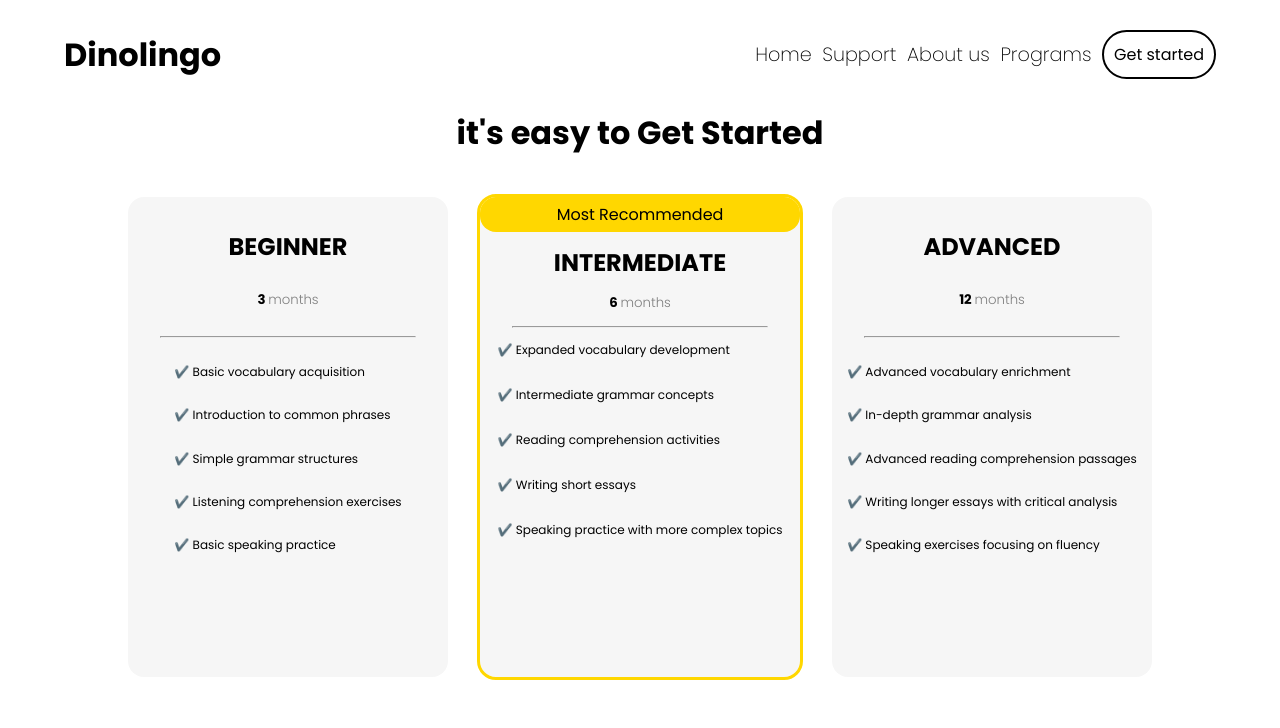
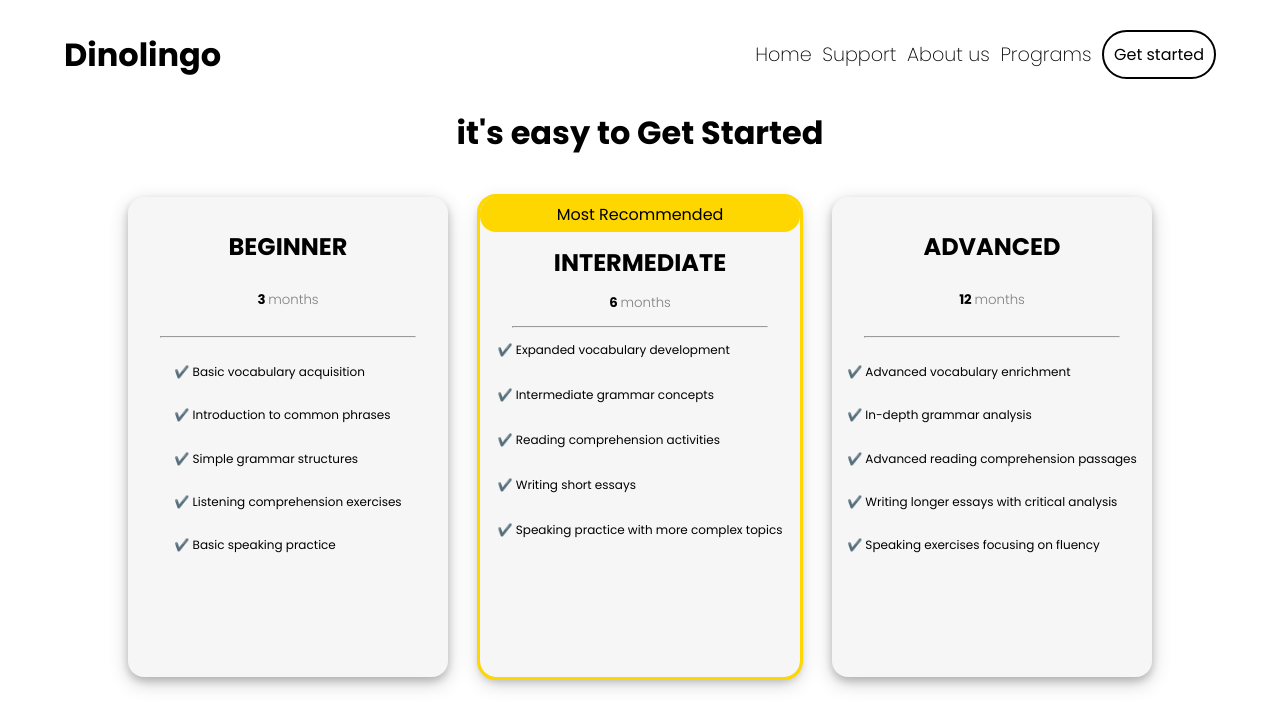
Before and after one commit to Oreniscool/Hack-n-Code, a React (Vite) app in the folder client/: page /programs in a window 1280 px wide. Shown: the top 728 px of the page. Built offline with nearby package versions, Linux system fonts and the light colour scheme; a web font is replaced by a local one.

Commit message:
added shadow and bugs

```diff
--- a/client/src/styles/Programs.css
+++ b/client/src/styles/Programs.css
@@ -16,6 +16,7 @@
   justify-content: space-between;
   align-items: center;
   opacity: 0;
+  box-shadow: 0 4px 8px 0 rgba(0, 0, 0, 0.2), 0 6px 20px 0 rgba(0, 0, 0, 0.19);
 }
 
 .special {
```
Also changed, not shown: client/src/pages/Programs.jsx (+0 -10 lines).
